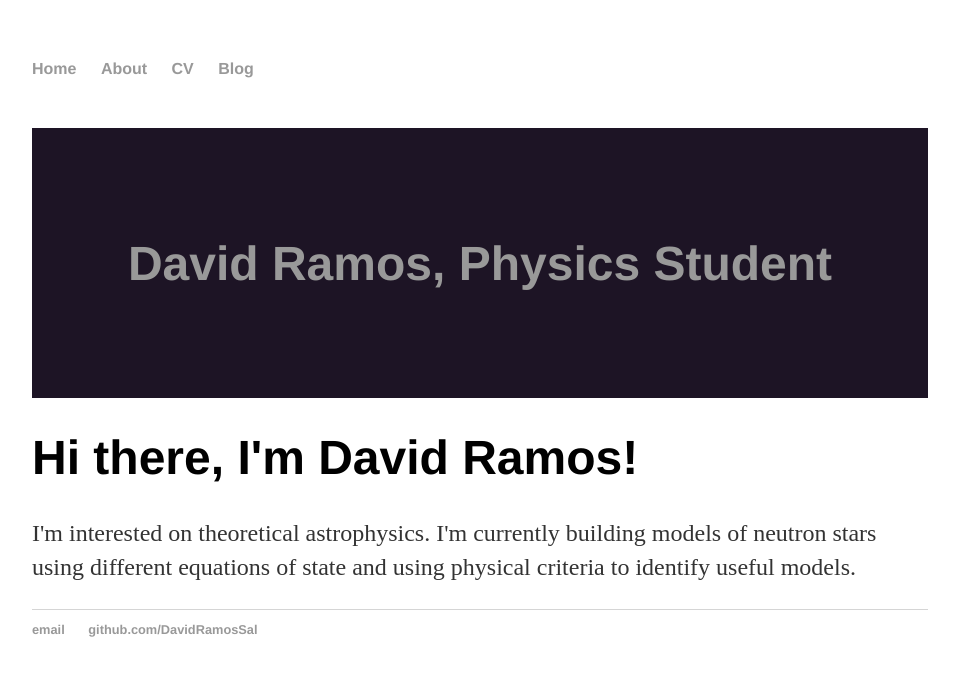
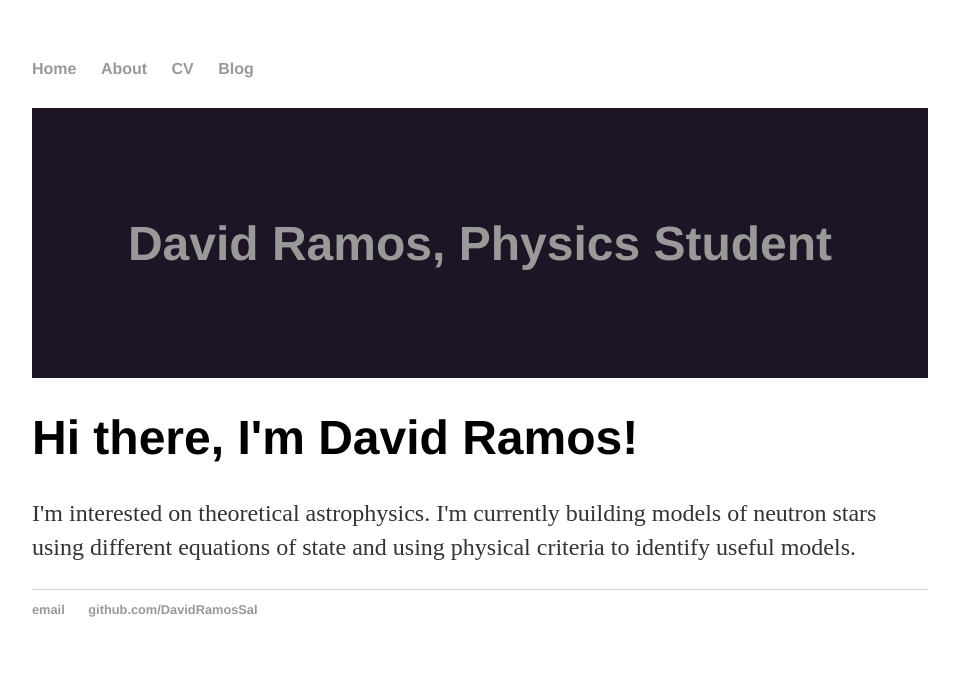
Before and after one commit to DavidRamosSal/DavidRamosSal.github.io, a Jekyll site: the page built from index.html, in a window 1280 px wide. Shown: the top 676 px of the page, without its empty margins (160-1119 px from the left). Built offline with Jekyll 4.4.1, drawn with Linux system fonts in a browser that asks for light colours.

Commit message:
Update main.css

```diff
--- a/css/main.css
+++ b/css/main.css
@@ -21,9 +21,9 @@ a:hover {
 }
 header {
 	background: #1D1425;
-	padding: 0px 15px;
+	padding: 0px 10px;
 	text-align: center;
-	margin: 50px 0 0;
+	margin: 30px 0 0;
 	height: 30vh;
 	display: flex;
 	justify-content: center;
```
